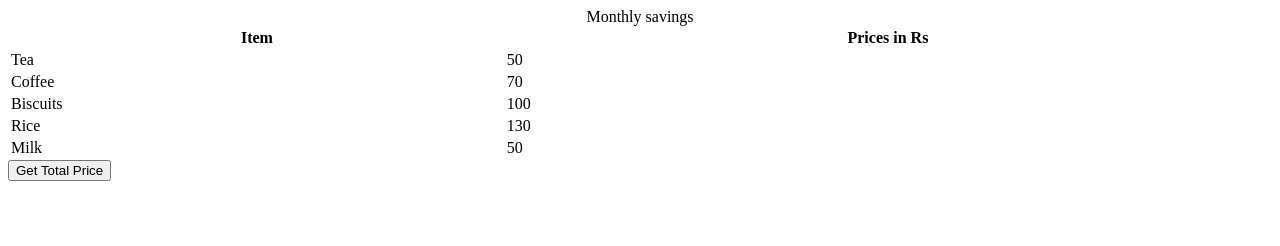
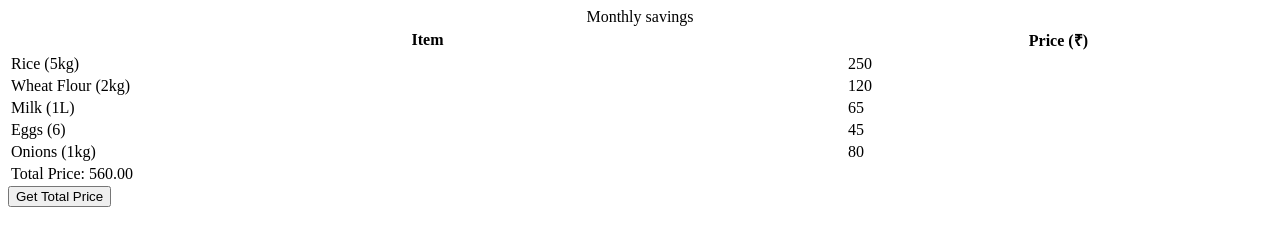
Before and after one commit to acciojob/grofers-checkout-noumantannu06-glitch, a website: page main.html in a window 1280 px wide. Both pictures are taken after a click on the button "Get Total Price". Drawn offline with Linux system fonts and the light colour scheme.

Commit message:
created a submission

```diff
--- a/main.html
+++ b/main.html
@@ -12,31 +12,36 @@
     <caption>
       Monthly savings
     </caption>
+        <thead>
             <tr>
                 <th>Item</th>
-      <th>Prices in Rs</th>
+                <th>Price (₹)</th>
+            </tr>
+        </thead>
+        <tbody>
+            <tr>
+                <td class="item">Rice (5kg)</td>
+                <td class="prices">250</td>
             </tr>
             <tr>
-      <td class="item">Tea</td>
-      <td class="price">50</td>
+                <td class="item">Wheat Flour (2kg)</td>
+                <td class="prices">120</td>
             </tr>
             <tr>
-      <td class="item">Coffee</td>
-      <td class="price">70</td>
+                <td class="item">Milk (1L)</td>
+                <td class="prices">65</td>
             </tr>
             <tr>
-      <td class="item">Biscuits</td>
-      <td class="price">100</td>
+                <td class="item">Eggs (6)</td>
+                <td class="prices">45</td>
             </tr>
             <tr>
-      <td class="item">Rice</td>
-      <td class="price">130</td>
+                <td class="item">Onions (1kg)</td>
+                <td class="prices">80</td>
             </tr>
-    <tr>
-      <td class="item">Milk</td>
-      <td class="price">50</td>
-    </tr>
+        </tbody>
     </table>
+
     <script type="text/javascript" src="./script.js">
 </script>
 
--- a/script.js
+++ b/script.js
@@ -4,7 +4,27 @@ document.body.appendChild(getSumBtn);
 
 const getSum = () => {
 //Add your code here
+const priceElements = document.querySelectorAll('.prices');
+let total = 0;
+priceElements.forEach(priceEl => {
+  const price = parseFloat(priceEl.textContent);
+  if (!isNaN(price)) {
+    total += price;
+  }
+});
 
+// Step 3 & 4: Create new row and cell
+const table = document.querySelector('table'); // Use specific selector if needed
+const newRow = document.createElement('tr');
+const newCell = document.createElement('td');
+newCell.colSpan = 2; // Adjust based on your table columns
+
+// Step 5: Set total price text
+newCell.textContent = `Total Price: ${total.toFixed(2)}`;
+
+// Step 6: Append new row to table
+newRow.appendChild(newCell);
+table.appendChild(newRow);
 };
 
 getSumBtn.addEventListener("click", getSum);
```
Lines whose indentation alone changed are shown as unchanged.
